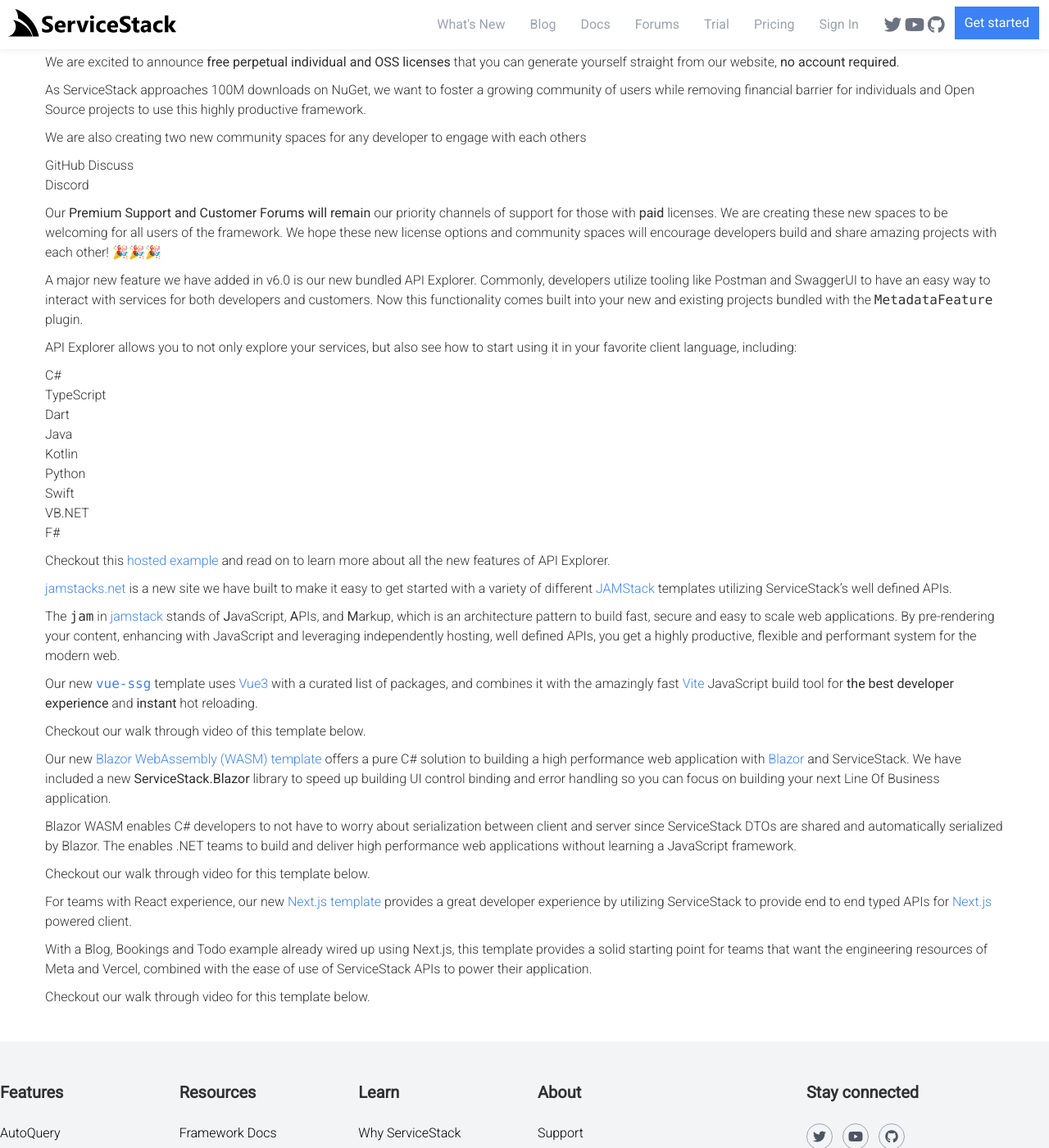
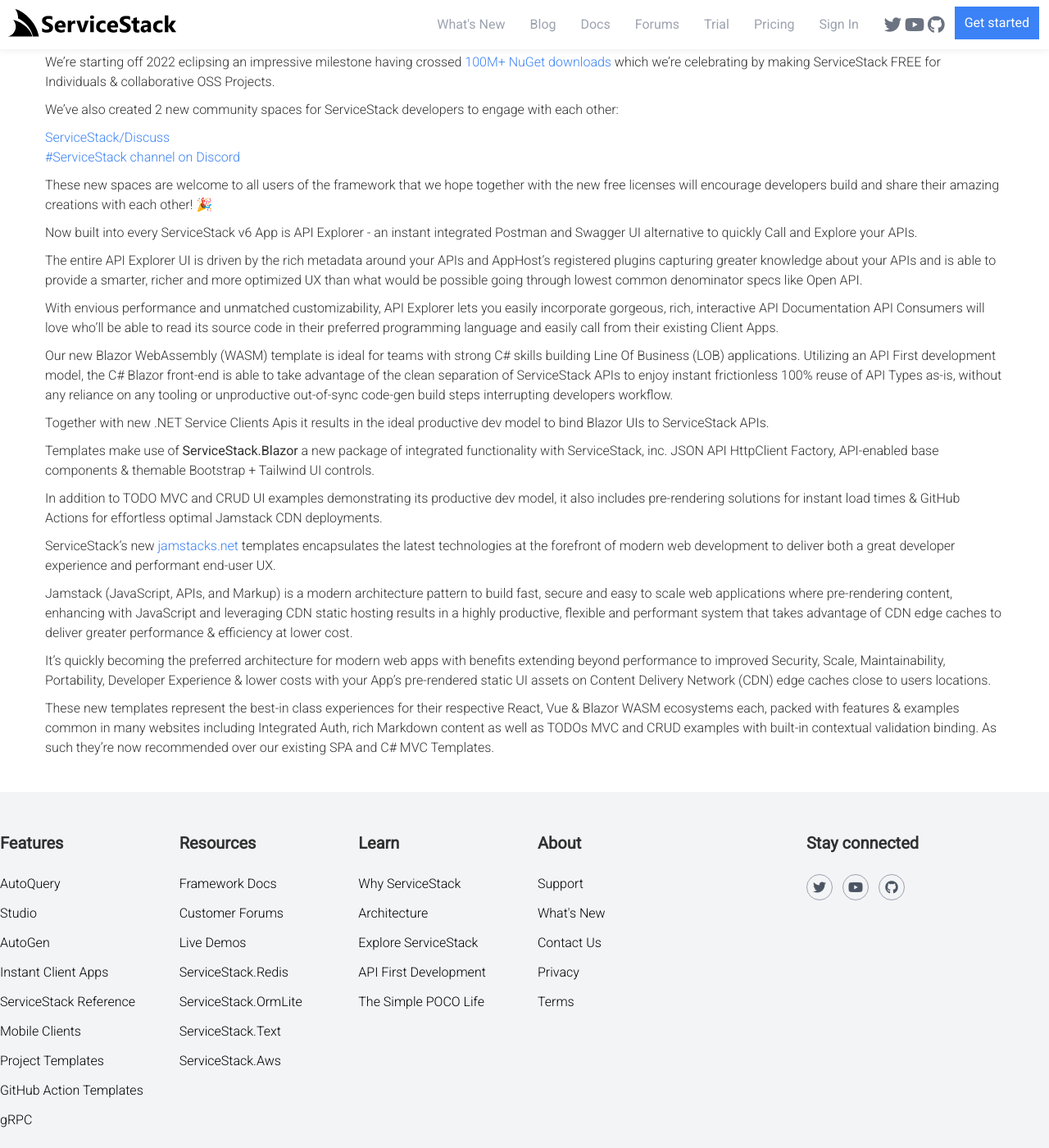
Before and after one commit to mythz/site, a Jekyll site: the page built from _whatsnew/posts/2022-01-21-v6-0-release.md, in a window 1280 px wide and 1400 px high. Shown: the whole window at 82% size. Built offline with Jekyll 4.4.1, drawn with Linux system fonts in a browser that asks for light colours.

Commit message:
update whatsnew with v6

```diff
--- a/_whatsnew/posts/2022-01-21-v6-0-release.md
+++ b/_whatsnew/posts/2022-01-21-v6-0-release.md
@@ -1,86 +1,60 @@
 ---
 slug: v6-release
 title: v6.0
-draft: true
+draft: false
 layout: whats-new-entry
 sitemap: false
 subtitle:
-- ServiceStack Free Licenses
-- New Built-in API Explorer
-- Vue3 + Vite SSG Jamstack Template
+- FREE Individual & OSS Licenses
+- API Explorer
 - Blazor WebAssembly Jamstack Template
-- Next.js React Jamstack Template
+- C# Jamstack Templates
 feature_url:
-- https://servicestack.net/free
-- /
-- https://jamstacks.net
-- https://youtu.be/WgsFl0AFUdo
-- https://youtu.be/WgsFl0AFUdo
+- https://docs.servicestack.net/releases/v6
+- https://docs.servicestack.net/releases/v6#api-explorer
+- https://docs.servicestack.net/templates-blazor-wasm
+- https://docs.servicestack.net/releases/v6#jamstack
 preview_img_url:
-- https://servicestack.net/images/logo-text.svg
-- /images/whatsnew/v6/service-explorer-ui-1.gif
-- /images/whatsnew/v6/vue-ssg.png
+- /images/whatsnew/v6/servicestack-100m-976w.png
+- /images/whatsnew/v6/api-details-CreateBooking.png
 - /images/whatsnew/v6/blazor-wasm.png
-- /images/whatsnew/v6/nextjs.png
+- /images/whatsnew/v6/jamstacks-net.png
 ---
 
-We are excited to announce **free perpetual individual and OSS licenses** that you can generate yourself straight from our website, **no account required**.
+We're starting off 2022 eclipsing an impressive milestone having crossed
+[100M+ NuGet downloads](https://www.nuget.org/profiles/servicestack) which we're celebrating by making ServiceStack FREE for Individuals & collaborative OSS Projects.
 
-As ServiceStack approaches 100M downloads on NuGet, we want to foster a growing community of users while removing financial barrier for individuals and Open Source projects to use this highly productive framework.
+We've also created 2 new community spaces for ServiceStack developers to engage with each other:
 
-We are also creating two new community spaces for any developer to engage with each others
+- [ServiceStack/Discuss](https://github.com/ServiceStack/Discuss/discussions/)
+- [#ServiceStack channel on Discord](https://discord.gg/w4ayGbuYpA)
 
-- GitHub Discuss
-- Discord
-
-Our **Premium Support and Customer Forums will remain** our priority channels of support for those with **paid** licenses.
-We are creating these new spaces to be welcoming for all users of the framework.
-We hope these new license options and community spaces will encourage developers build and share amazing projects with each other! 🎉🎉🎉
+These new spaces are welcome to all users of the framework that we hope together with the new free licenses will encourage developers build and share their amazing creations with each other! 🎉
 
 <!--separator-->
 
-A major new feature we have added in v6.0 is our new bundled API Explorer. Commonly, developers utilize tooling like Postman and SwaggerUI to have an easy way to interact
-with services for both developers and customers. Now this functionality comes built into your new and existing projects bundled with the `MetadataFeature` plugin.
+Now built into every ServiceStack v6 App is API Explorer - an instant integrated Postman and Swagger UI alternative to quickly Call and Explore your APIs.
 
-API Explorer allows you to not only explore your services, but also see how to start using it in your favorite client language, including:
+The entire API Explorer UI is driven by the rich metadata around your APIs and AppHost's registered plugins capturing greater knowledge about your APIs and is able to provide a smarter, richer and more optimized UX than what would be possible going through lowest common denominator specs like Open API.
 
-- C#
-- TypeScript
-- Dart
-- Java
-- Kotlin
-- Python
-- Swift
-- VB.NET
-- F#
-
-Checkout this [hosted example](https://blazor-wasm-api.jamstacks.net/ui) and read on to learn more about all the new features of API Explorer.
+With envious performance and unmatched customizability, API Explorer lets you easily incorporate gorgeous, rich, interactive API Documentation API Consumers will love who'll be able to read its source code in their preferred programming language and easily call from their existing Client Apps.
 
 <!--separator-->
 
-[jamstacks.net](https://jamstacks.net) is a new site we have built to make it easy to get started with a variety of different [JAMStack](https://jamstack.org/what-is-jamstack/) templates utilizing ServiceStack's well defined APIs.
+Our new Blazor WebAssembly (WASM) template is ideal for teams with strong C# skills building Line Of Business (LOB) applications. Utilizing an API First development model, the C# Blazor front-end is able to take advantage of the clean separation of ServiceStack APIs to enjoy instant frictionless 100% reuse of API Types as-is, without any reliance on any tooling or unproductive out-of-sync code-gen build steps interrupting developers workflow.
 
-The `jam` in [jamstack](https://jamstack.org/what-is-jamstack) stands of **J**avaScript, **A**PIs, and **M**arkup, which is an architecture pattern to build fast, secure and easy to scale web applications.
-By pre-rendering your content, enhancing with JavaScript and leveraging independently hosting, well defined APIs, you get a highly productive, flexible and performant system for the modern web.
+Together with new .NET Service Clients Apis it results in the ideal productive dev model to bind Blazor UIs to ServiceStack APIs.
 
-Our new [`vue-ssg`](https://github.com/NetCoreTemplates/vue-ssg) template uses [Vue3](https://github.com/vuejs/vue-next) with a curated list of packages, and combines it with the amazingly fast [Vite](https://github.com/vitejs/vite) JavaScript build tool for **the best developer experience** and **instant** hot reloading.
+Templates make use of **ServiceStack.Blazor** a new package of integrated functionality with ServiceStack, inc. JSON API HttpClient Factory, API-enabled base components & themable Bootstrap + Tailwind UI controls.
 
-Checkout our walk through video of this template below.
+In addition to TODO MVC and CRUD UI examples demonstrating its productive dev model, it also includes pre-rendering solutions for instant load times & GitHub Actions for effortless optimal Jamstack CDN deployments.
 
 <!--separator-->
 
-Our new [Blazor WebAssembly (WASM) template](https://github.com/NetCoreTemplates/blazor-wasm) offers a pure C# solution to building a high performance web application with [Blazor](https://dotnet.microsoft.com/en-us/apps/aspnet/web-apps/blazor) and ServiceStack.
-We have included a new **ServiceStack.Blazor** library to speed up building UI control binding and error handling so you can focus on building your next Line Of Business application.
+ServiceStack's new [jamstacks.net](https://jamstacks.net) templates encapsulates the latest technologies at the forefront of modern web development to deliver both a great developer experience and performant end-user UX.
 
-Blazor WASM enables C# developers to not have to worry about serialization between client and server since ServiceStack DTOs are shared and automatically serialized by Blazor.
-The enables .NET teams to build and deliver high performance web applications without learning a JavaScript framework.
+Jamstack (JavaScript, APIs, and Markup) is a modern architecture pattern to build fast, secure and easy to scale web applications where pre-rendering content, enhancing with JavaScript and leveraging CDN static hosting results in a highly productive, flexible and performant system that takes advantage of CDN edge caches to deliver greater performance & efficiency at lower cost.
 
-Checkout our walk through video for this template below.
+It's quickly becoming the preferred architecture for modern web apps with benefits extending beyond performance to improved Security, Scale, Maintainability, Portability, Developer Experience & lower costs with your App's pre-rendered static UI assets on Content Delivery Network (CDN) edge caches close to users locations.
 
-<!--separator-->
-
-For teams with React experience, our new [Next.js template](https://github.com/NetCoreTemplates/nextjs) provides a great developer experience by utilizing ServiceStack to provide end to end typed APIs for [Next.js](https://nextjs.org) powered client.
-
-With a Blog, Bookings and Todo example already wired up using Next.js, this template provides a solid starting point for teams that want the engineering resources of Meta and Vercel, combined with the ease of use of ServiceStack APIs to power their application.
-
-Checkout our walk through video for this template below.
+These new templates represent the best-in class experiences for their respective React, Vue & Blazor WASM ecosystems each, packed with features & examples common in many websites including Integrated Auth, rich Markdown content as well as TODOs MVC and CRUD examples with built-in contextual validation binding. As such they're now recommended over our existing SPA and C# MVC Templates.
```
Also changed, not shown: _layouts/default.html (+5 -5 lines).
